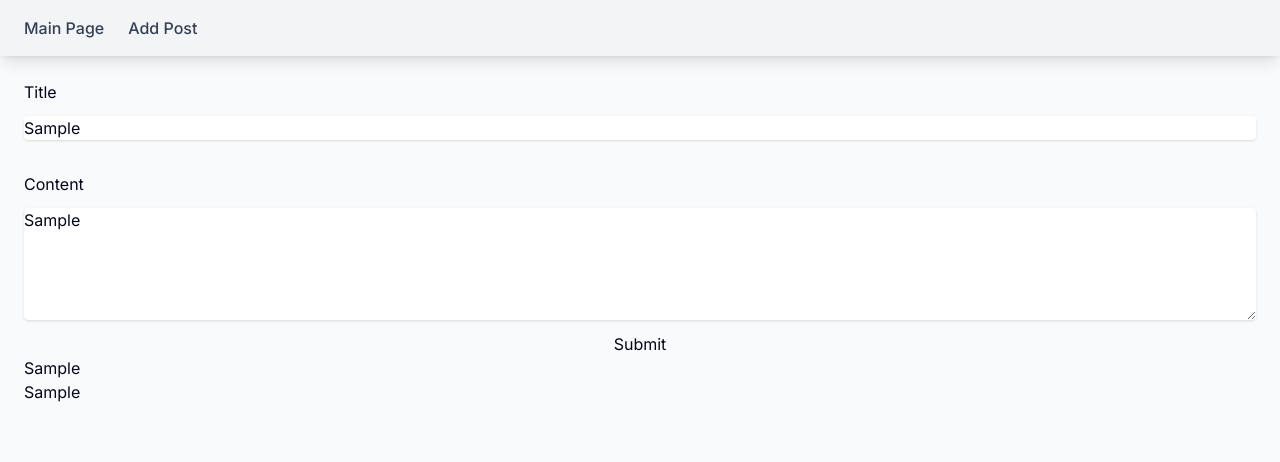
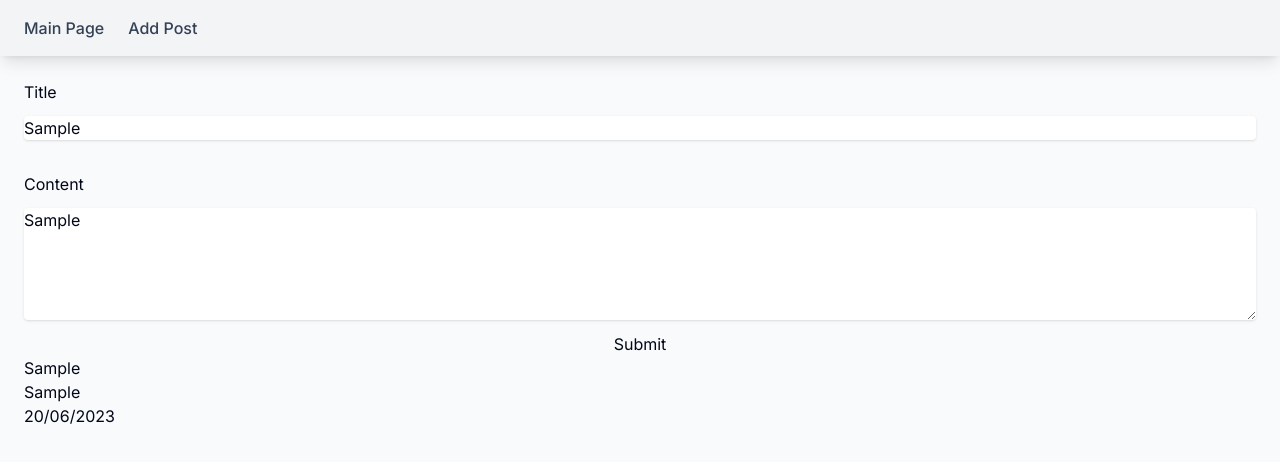
Before and after one commit to KasparAasa/Blog2, a Next.js app: page /addPost in a window 1280 px wide. Both pictures are taken after typing "Sample", "Sample" into the empty fields and a click on the button "Submit". Shown: the top 462 px of the page. Built offline with nearby package versions, Linux system fonts and the light colour scheme.

Commit message:
Implemented date for blog posts

```diff
--- a/src/interfaces/BlogPost.tsx
+++ b/src/interfaces/BlogPost.tsx
@@ -3,5 +3,5 @@ export interface BlogPostInterface {
   content: string
   id: string
   slug: string
-  date: string
+  date: Date
 }
--- a/src/pages/addPost.tsx
+++ b/src/pages/addPost.tsx
@@ -50,7 +50,7 @@ export default function AddPost() {
                 content: values.content,
                 id: uuidv4(),
                 slug: kebabCase(values.title),
-                date:'',
+                date: new Date(),
               }
             ]
             setBlogPosts(newList)
@@ -80,6 +80,7 @@ export default function AddPost() {
           <div>
             <div>{post.title}</div>
             <div>{post.content}</div>
+            <div>{post.date.toLocaleDateString('en-GB')}</div>
           </div>
         )}
       </div>
```
